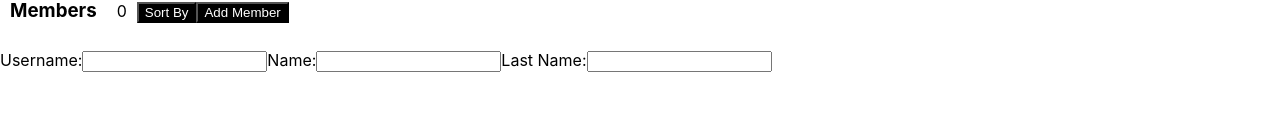
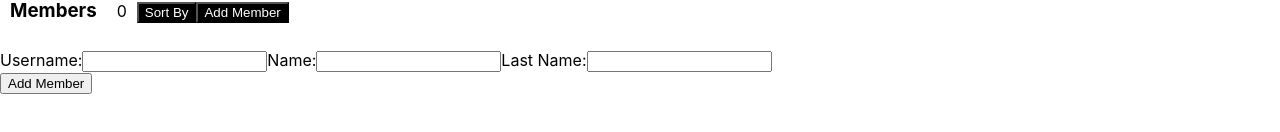
Before and after one commit to fmoyaj/JoinEmApp, a React (Create React App) app: page / in a window 1280 px wide. Shown: the part 432-564 px from the top of the page. Built offline with nearby package versions, Linux system fonts and the light colour scheme.

Commit message:
Updates to add member

```diff
--- a/src/App.js
+++ b/src/App.js
@@ -1,6 +1,5 @@
 import './App.css';
 import React from 'react';
-import Popup from 'reactjs-popup';
 
 var MAX_EVENTS = 3;
 var MAX_COINEM_PER_EVENT = 5;
@@ -69,10 +68,10 @@ const Members = props => (
         </input>
       </label>
     </form>
+    <button onClick={props.submit}>Add Member</button>
   </div>
 
 )
-
 
 
 class App extends React.Component{
@@ -80,9 +79,10 @@ class App extends React.Component{
     super(props)
     this.state = {
       members : [],
-      newMember : {username: '', name: '', lastName: '', coinem: MAX_COINEM, events: [],}
+      newMember : {username: '', name: '', lastName: '', coinem: MAX_COINEM, events: []}
     }
     this.handleInputChange = this.handleInputChange.bind(this);
+    this.handleNewUser = this.handleNewUser.bind(this);
   }
 
   handleInputChange(e){
@@ -101,10 +101,8 @@ class App extends React.Component{
     }
   }
 
-
-
   handleNewUser(){
-
+    this.setState({members: [...this.state.members, this.state.newMember], });
   }
 
   render(){
@@ -115,7 +113,10 @@ class App extends React.Component{
           <button>Member</button>
         </header>
         <Globals></Globals>
-        <Members data={this.state.members} newMember={this.state.newMember} handleInputChange={this.handleInputChange}>
+        <Members data={this.state.members}
+                  newMember={this.state.newMember}
+                  handleInputChange={this.handleInputChange}
+                  submit={this.handleNewUser}>
         </Members>
       </div>
     );
```
